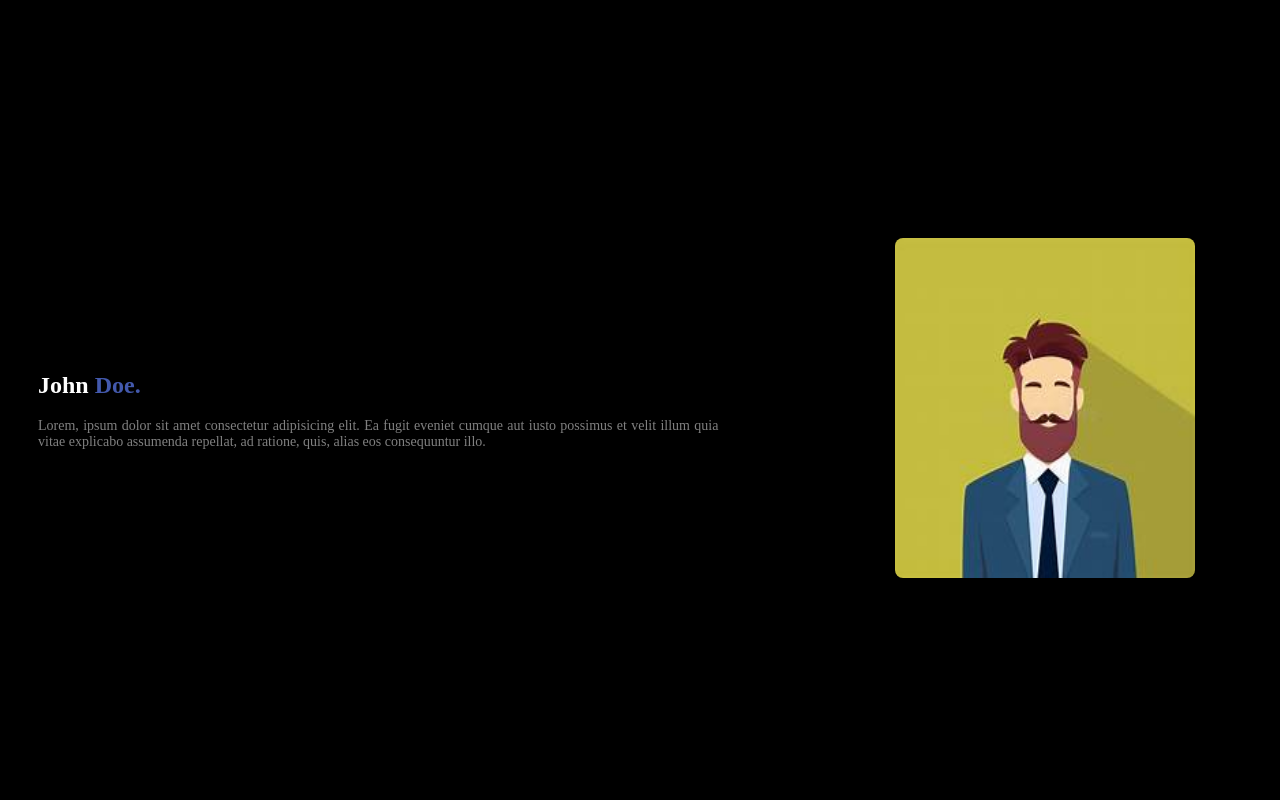
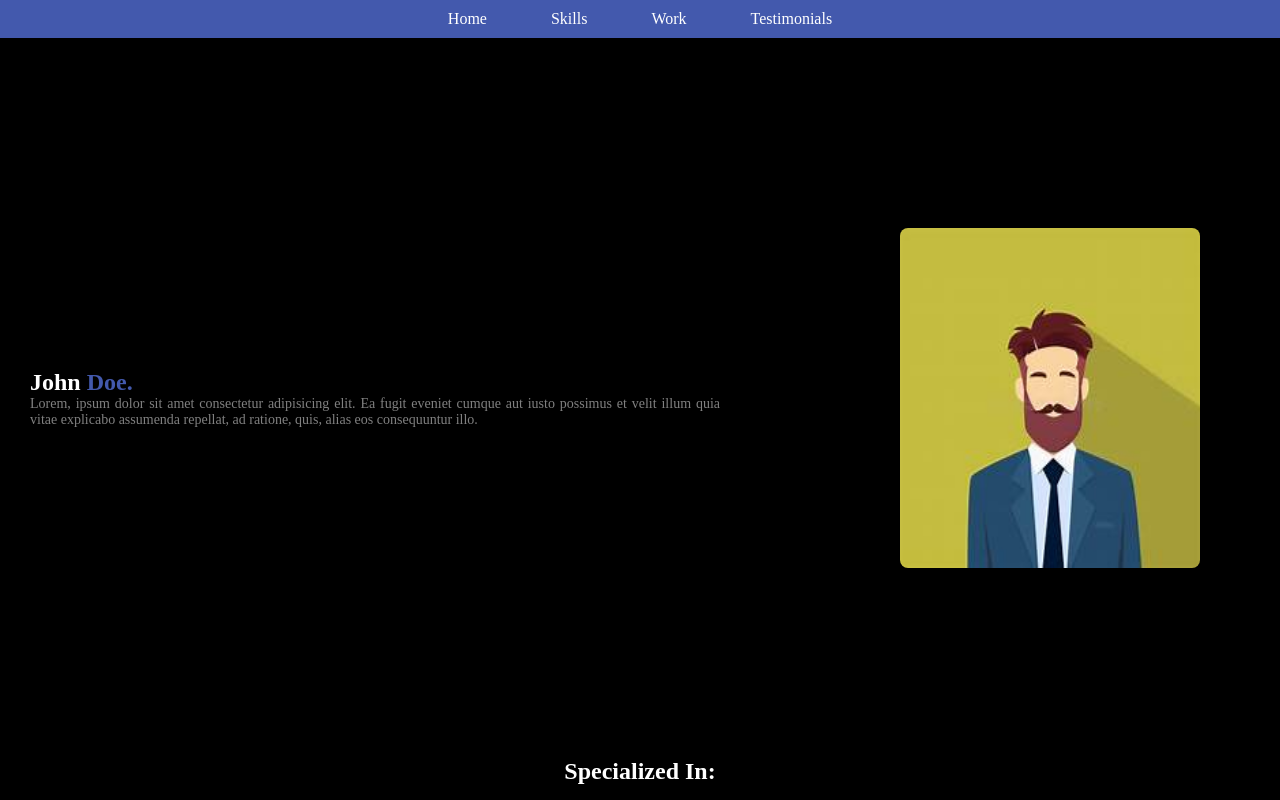
Before and after one commit to B-Jayree/Week3_Portfolio, a plain HTML site: page index.html in a window 1280 px wide. Shown: the top 800 px of the page. Drawn offline with Linux system fonts and the light colour scheme.

Commit message:
final webpage

```diff
--- a/index.html
+++ b/index.html
@@ -4,14 +4,20 @@
 <head>
     <title>PORTFOLIO</title>
     <style>
+        *{
+            padding: 0;
+            margin: 0;
+
+
+        }
         body {
             background-color: black;
             color: white;
-        }
+       }
 
         .container {
             display: flex;
-            height: 100vh;
+            height: 90vh;
 
 
         }
@@ -143,7 +149,40 @@
         .test-img img{
             border-radius: 50%;
         }
+        header{
+            text-align: center;
+            position: sticky;
+            top: 0;
+            padding: 10px 0px;
+            background-color: #4359ad;
+        }
+        .navigation-bar ul li{
+            display: inline;
+        }
+        .navigation-bar a{
+            color: white;
+            text-decoration: none;
+            padding: 0px 30px ;
+        }
+        .footer-container{
+            background-color:white;
+            color: black;
+            padding: 10px 0px;
+            text-align: center;
+        }
     </style>
+    <header>
+        <div class="navigation-bar">
+            <nav>
+                <ul>
+                  <li><a href="#home-section">Home</a></li>
+                  <li><a href="#skills-section">Skills</a></li>
+                  <li><a href="#work-section ">Work</a></li>
+                  <li><a href="#testimonials-section">Testimonials</a></li>
+                </ul>
+            </nav>
+        </div>
+    </header>
 
 
 </head>
@@ -242,6 +281,9 @@
         </div>
 
     </section>
+    <footer class="footer-container">
+        <p>&copy;JohnDoe</p>
+    </footer>
 
 
 </body>
```
Also changed, not shown: 1 other file.
